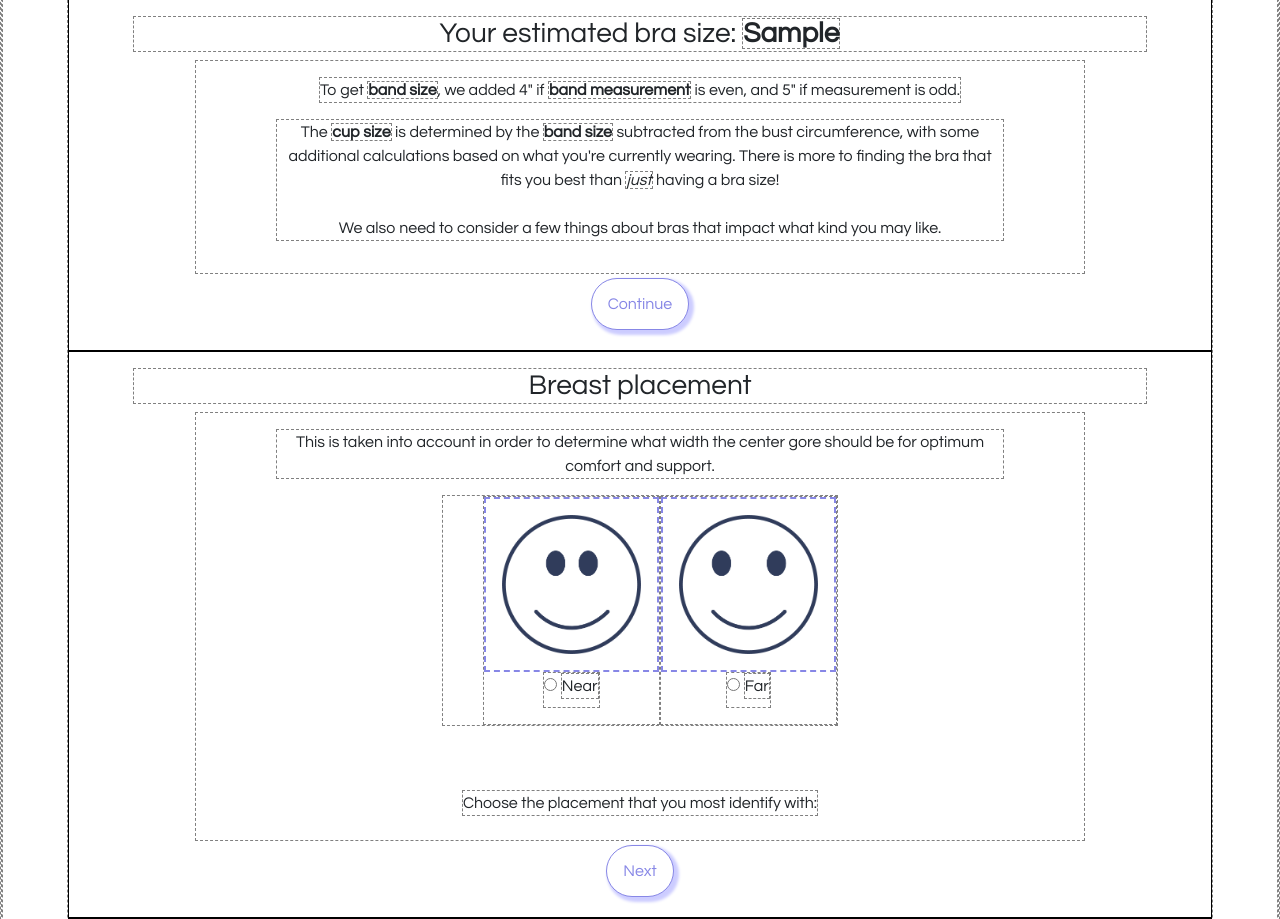
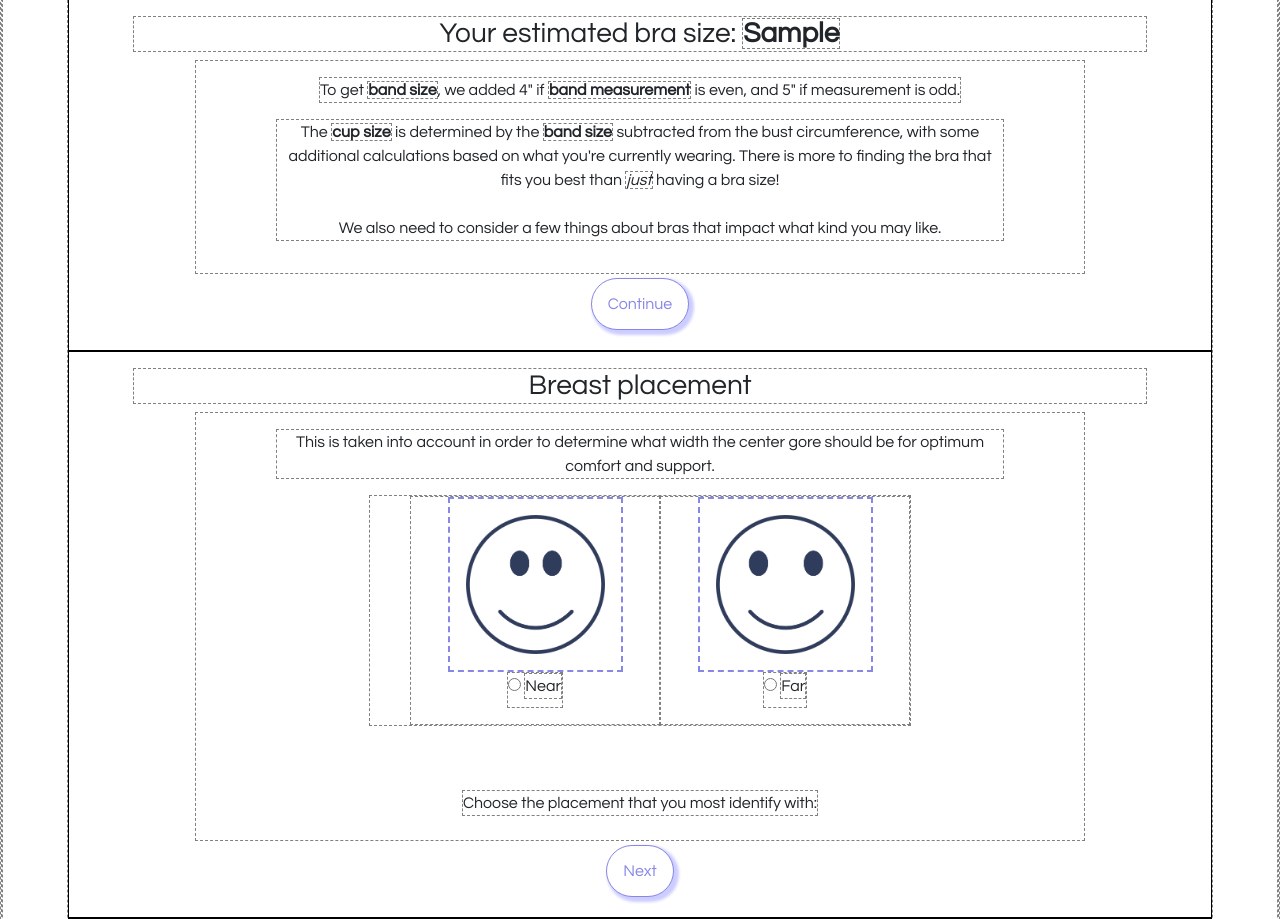
Before and after one commit to support-me/support-me, a Django app: page /brafitting/suggestion-form/1 in a window 1280 px wide. Shown: the part 348-1267 px from the top of the page. Run offline with Django 3.2, Linux system fonts and the light colour scheme; tables that the repository leaves empty hold one stand-in row (values such as "Sample post"); some libraries are stand-ins or nearby versions; some web fonts are replaced.

Commit message:
spaced emoji evenly

```diff
--- a/static/css/main.css
+++ b/static/css/main.css
@@ -277,10 +277,12 @@ body a:hover {
     display: flex;
     flex-direction: row;
     flex-wrap: wrap;
+    justify-content: space-between;
 }
 .emoji-drawing-set {
     display: flex;
     flex-direction: column;
+    width: 250px
 }
 .emoji-drawing-set img {
     border: 2px dashed #8787e6;
```
